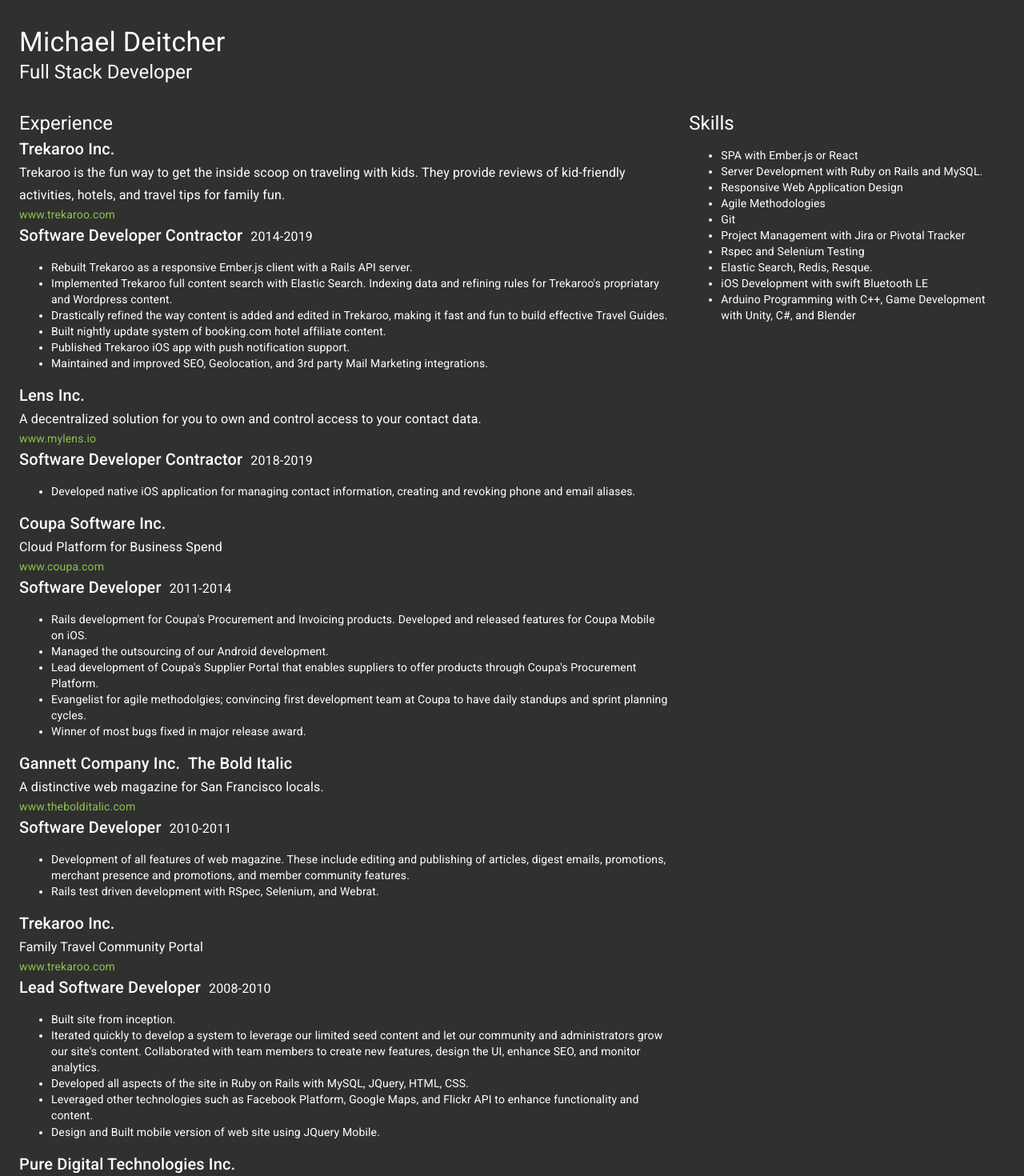
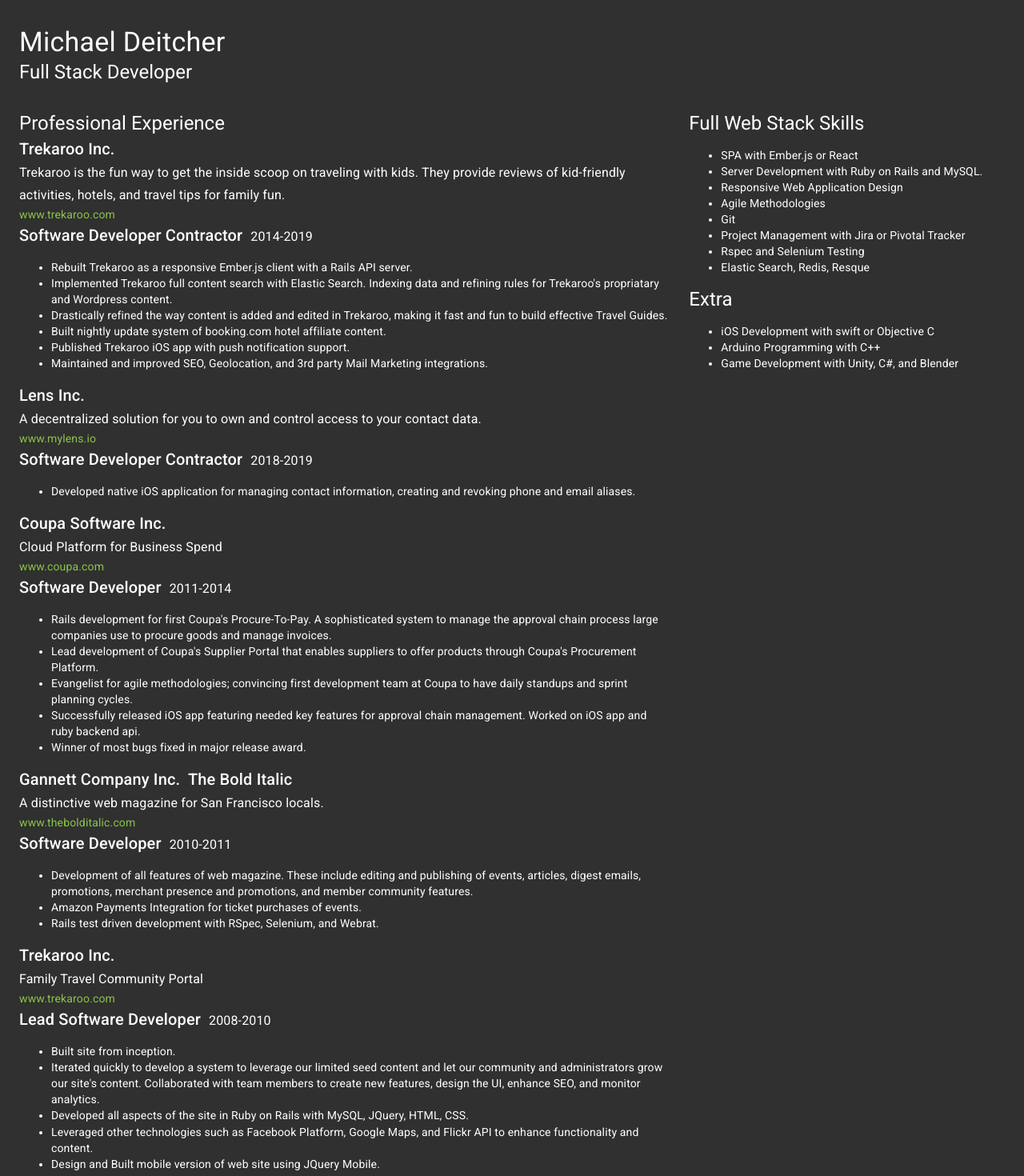
Before and after one commit to michaeldeitcher/colorbot-xyz, a Next.js app: page /professional in a window 1280 px wide. Shown: the top 1470 px of the page at 80% size. Built offline with nearby package versions, Linux system fonts and the light colour scheme.

Commit message:
updating resume

```diff
--- a/pages/professional/index.js
+++ b/pages/professional/index.js
@@ -68,10 +68,10 @@
             position: 'Software Developer',
             hiredDates: '2011-2014',
             bullets: [
-                "Rails development for Coupa's Procurement and Invoicing products. Developed and released features for Coupa Mobile on iOS.",
-                "Managed the outsourcing of our Android development.",
+                "Rails development for first Coupa's Procure-To-Pay. A sophisticated system to manage the approval chain process large companies use to procure goods and manage invoices.",
                 "Lead development of Coupa's Supplier Portal that enables suppliers to offer products through Coupa's Procurement Platform.",
-                "Evangelist for agile methodolgies; convincing first development team at Coupa to have daily standups and sprint planning cycles.",
+                "Evangelist for agile methodologies; convincing first development team at Coupa to have daily standups and sprint planning cycles.",
+                "Successfully released iOS app featuring needed key features for approval chain management. Worked on iOS app and ruby backend api.",
                 "Winner of most bugs fixed in major release award."
             ]
         },
@@ -82,7 +82,8 @@
             position: 'Software Developer',
             hiredDates: '2010-2011',
             bullets: [
-                "Development of all features of web magazine. These include editing and publishing of articles, digest emails, promotions, merchant presence and promotions, and member community features.",
+                "Development of all features of web magazine. These include editing and publishing of events, articles, digest emails, promotions, merchant presence and promotions, and member community features.",
+                "Amazon Payments Integration for ticket purchases of events.",
                 "Rails test driven development with RSpec, Selenium, and Webrat."
             ]
         },
@@ -158,8 +159,8 @@
     )
 
     const showAddress = false;
-    const Address = () => {
-        if(showAddress) {
+    const Address = (props) => {
+        if(props.showAddress) {
             return (
                 <><Typography variant="body1">Albuquerque, NM<br/>415-407-7178<br/>michaeldeitcher@gmail.com</Typography></>
             )
@@ -181,14 +182,14 @@
                 <Typography variant="h5">Full Stack Developer</Typography>
             </Grid>
             <Grid item xs={4}>
-                <Address/>
+                <Address showAddress={false}/>
             </Grid>
         </Grid>
 
 
         <Grid container spacing={3}  style={{marginTop:'20px'}}>
             <Grid item xs={8}>
-                <Typography variant="h5" component="h2">Experience</Typography>
+                <Typography variant="h5" component="h2">Professional Experience</Typography>
                 <ExperienceItems items={content}/>
                 <Typography variant="h5" component="h2">Education</Typography>
                 <Container style={{padding:'0px'}}>
@@ -199,7 +200,7 @@
 
             </Grid>
             <Grid item xs={4}>
-                <Typography variant="h5" component="h2">Skills</Typography>
+                <Typography variant="h5" component="h2">Full Web Stack Skills</Typography>
                 <ul>
                     <li>SPA with Ember.js or React</li>
                     <li>Server Development with Ruby on Rails and MySQL.</li>
@@ -208,9 +209,13 @@
                     <li>Git</li>
                     <li>Project Management with Jira or Pivotal Tracker</li>
                     <li>Rspec and Selenium Testing</li>
-                    <li>Elastic Search, Redis, Resque.</li>
-                    <li>iOS Development with swift Bluetooth LE</li>
-                    <li>Arduino Programming with C++, Game Development with Unity, C#, and Blender</li>
+                    <li>Elastic Search, Redis, Resque</li>
+                </ul>
+                <Typography variant="h5" component="h2">Extra</Typography>
+                <ul>
+                    <li>iOS Development with swift or Objective C</li>
+                    <li>Arduino Programming with C++</li>
+                    <li>Game Development with Unity, C#, and Blender</li>
                 </ul>
             </Grid>
         </Grid>
```
